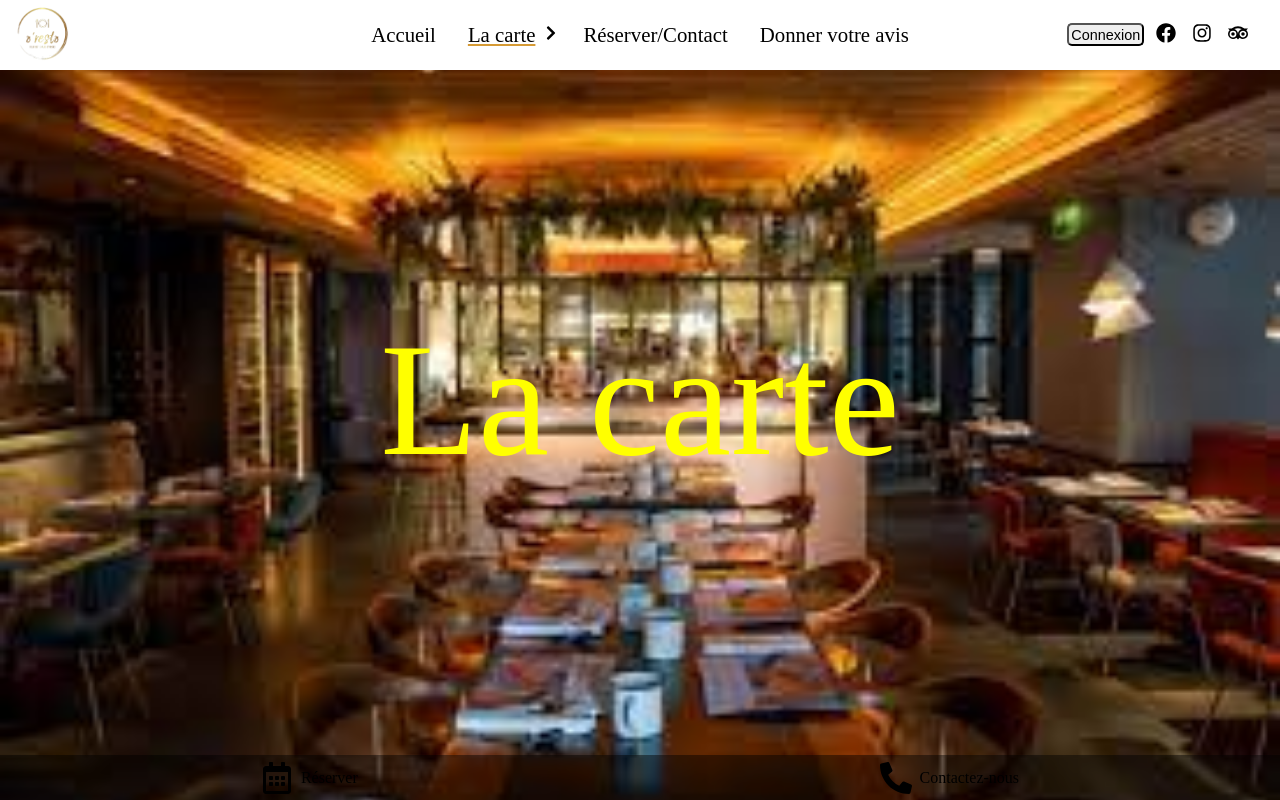
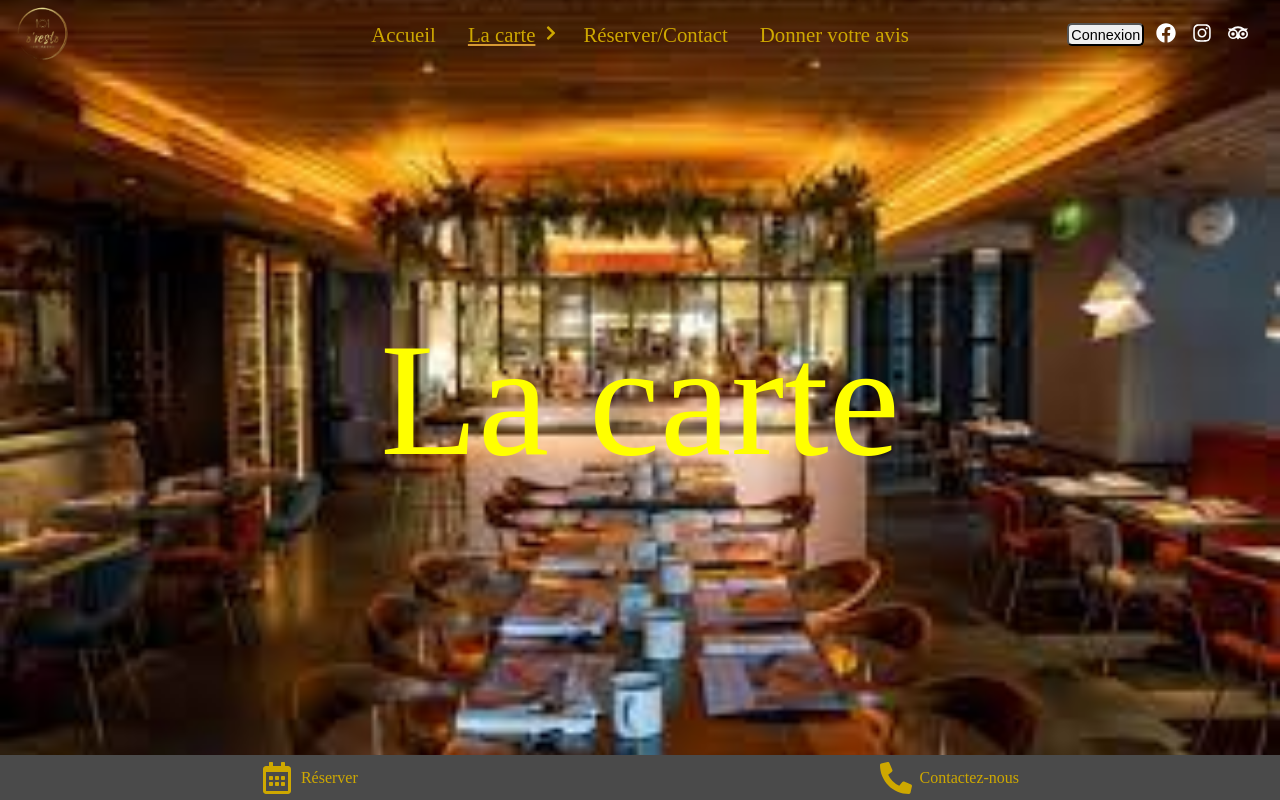
Before and after one commit to FelixPicot1989/O-resto-front, a React (Vite) app: page /carte in a window 1280 px wide. Shown: the top 800 px of the page. Built offline with nearby package versions, Linux system fonts and the light colour scheme.

Commit message:
commit to check if the image for the bg carousel are working

```diff
--- a/src/components/Navbar/Navbar.scss
+++ b/src/components/Navbar/Navbar.scss
@@ -1,5 +1,7 @@
 $pink: #e83e8c;
 $background-color: #fff;
+
+@use '../../styles/vars.scss';
 
 .Navbar {
   position: fixed;
@@ -9,8 +11,8 @@ $background-color: #fff;
   align-items: center;
   justify-content: space-between;
   padding: 1% 0;
-  color: black;
-  background-color: $background-color;
+  color: vars.$gold;
+  background-color: transparent;
   z-index: 2;
 
   .logo-oresto {
@@ -124,6 +126,7 @@ $background-color: #fff;
       gap: 1rem;
       right: 0;
       padding-right: 2.5%;
+      color: vars.$white-color;
 
       @media (min-width: 768px) and (max-width: 950px) {
         flex-direction: column-reverse;
--- a/src/components/StickyFooter/StickyFooter.scss
+++ b/src/components/StickyFooter/StickyFooter.scss
@@ -1,9 +1,12 @@
+@use '../../styles/vars.scss';
+
 .StickyFooter {
-  background: rgba(0, 0, 0, 0.438);
+  background: vars.$grey-color;
   position: sticky;
   bottom: 0;
   width: 100%;
   height: 45px;
+  color: vars.$gold;
 
   .stickyFooter-items {
     height: 100%;
--- a/src/styles/vars.scss
+++ b/src/styles/vars.scss
@@ -1,6 +1,7 @@
 $grey-color: #4a4a4a;
 $gold-color: #9a6e32;
 $gold-light-color: #f8f09e;
+$gold: #cea800;
 $black-color: #000;
 $white-color: #fff;
 
```
